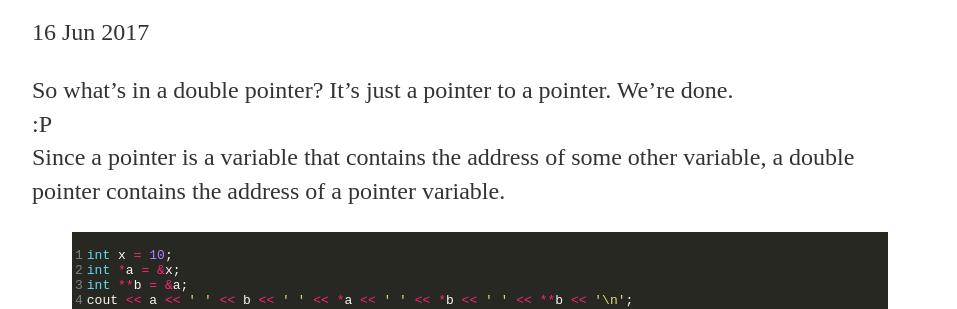
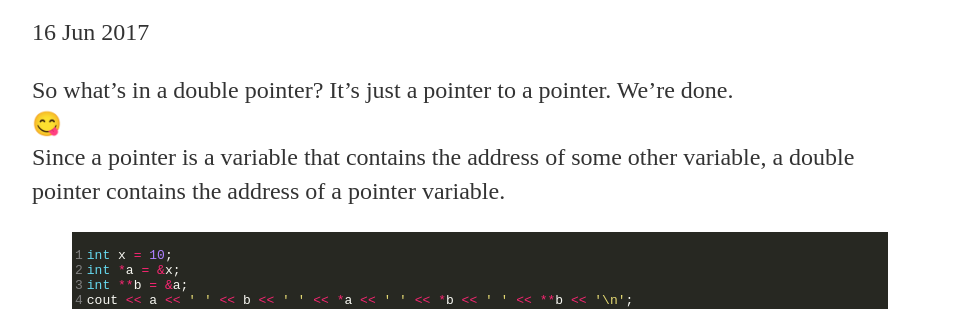
Before and after one commit to ccjusl/codeclubjusl, a Jekyll site: the page built from _posts/2017-06-16-Double-Pointers-Smart-Use.md, in a window 1280 px wide and 900 px high. Shown: the part 181-490 px from the top of the window, without its empty margins (160-1117 px from the left). Built offline with Jekyll 4.4.1, drawn with Linux system fonts in a browser that asks for light colours; comment, search, counter and statistics services are not loaded.

Commit message:
added emoji feature

```diff
--- a/Gemfile
+++ b/Gemfile
@@ -1,2 +1,3 @@
 source 'https://rubygems.org'
 gem 'github-pages', group: :jekyll_plugins
+gem 'jemoji'
--- a/_config.yml
+++ b/_config.yml
@@ -3,4 +3,5 @@ markdown: kramdown
 highlighter: rouge
 gems:
   - jekyll-feed
+  - jemoji
 permalink: /blog/:year/:month/:day/:title
--- a/_posts/2017-06-16-Double-Pointers-Smart-Use.md
+++ b/_posts/2017-06-16-Double-Pointers-Smart-Use.md
@@ -6,7 +6,7 @@ date: '2017-06-16'
 ---
 
 So what's in a double pointer? It's just a pointer to a pointer. We're done.
-:P
+😋
 Since a pointer is a variable that contains the address of some other variable, a double pointer contains the address of a pointer variable.
 
 {% highlight cpp linenos %}
@@ -90,4 +90,4 @@ That's it! This can handle all cases we have. At each iteration we check whether
 
 *Also, trace what happens when we have only one node in the list, and that needs to be deleted.*
 
-That's all folks, **CHEERS! :)**
+That's all folks, **CHEERS! 😃**
```
Also changed, not shown: _posts/2017-04-28-codeclubjusl-site-launched.md (+0 -2 lines), Gemfile.lock.
